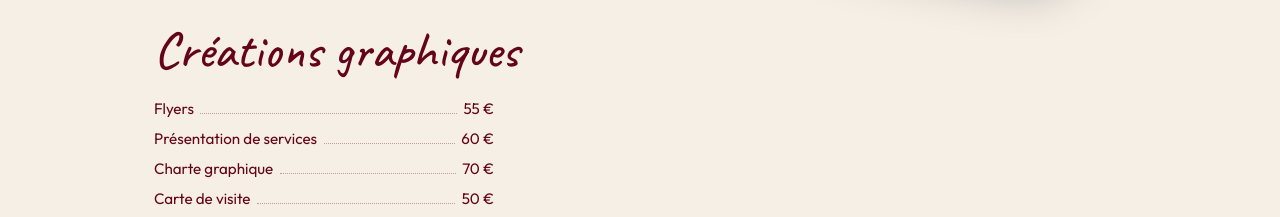
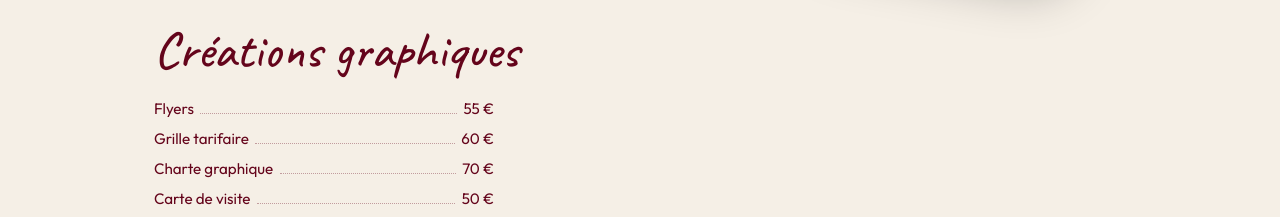
Before and after one commit to tayz777/Portfolio-Lola, a React (Vite) app: page / in a window 1280 px wide. Shown: the part 1640-1857 px from the top of the page. Built offline with nearby package versions, Linux system fonts and the light colour scheme.

Commit message:
fix image

```diff
--- a/src/components/Portfolio.jsx
+++ b/src/components/Portfolio.jsx
@@ -79,7 +79,7 @@ export default function Portfolio() {
             <div className="project-block__content">
               <div className="project-block__images project-block__images--grid">
                 <img src="/glacon.jpg" alt="Post 1" className="project-img project-img--small" />
-                <img src="/sofa.jpg" alt="Post 2" className="project-img project-img--small" />
+                <img src="/thumbnail.png" alt="Post 2" className="project-img project-img--small" />
                 <img src="/joseph.jpg" alt="Post 3" className="project-img project-img--small" />
               </div>
               <div className="project-block__reel">
--- a/src/components/PortfolioDetails.jsx
+++ b/src/components/PortfolioDetails.jsx
@@ -66,7 +66,7 @@ export default function PortfolioDetails() {
           <div className="project-block__content">
             <div className="project-block__images project-block__images--grid">
               <img src="/glacon.jpg" alt="Post 1" className="project-img project-img--small" />
-              <img src="/sofa.jpg" alt="Post 2" className="project-img project-img--small" />
+              <img src="/thumbnail.png" alt="Post 2" className="project-img project-img--small" />
               <img src="/joseph.jpg" alt="Post 3" className="project-img project-img--small" />
             </div>
             <div className="project-block__reel">
--- a/src/components/Services.jsx
+++ b/src/components/Services.jsx
@@ -52,7 +52,7 @@ export default function Services() {
               <h3 className="service-block__title service-block__title--underline">Mes services</h3>
               <ul className="service-block__list">
                 <li>Flyers — <span>55 €</span></li>
-                <li>Présentation de services — <span>60 €</span></li>
+                <li>Grille tarifaire — <span>60 €</span></li>
                 <li>Menu — <span>80 €</span></li>
                 <li>Charte graphique — <span>90 €</span></li>
                 <li>Carte de visite — <span>50 €</span></li>
--- a/src/components/ServicesDetails.jsx
+++ b/src/components/ServicesDetails.jsx
@@ -49,7 +49,7 @@ export default function ServicesDetails() {
                 <span className="price-row__amount">55 €</span>
               </div>
               <div className="price-row">
-                <span className="price-row__name">Présentation de services</span>
+                <span className="price-row__name">Grille tarifaire</span>
                 <span className="price-row__dots"></span>
                 <span className="price-row__amount">60 €</span>
               </div>
```
Also changed, not shown: public/thumbnail.png (added).
